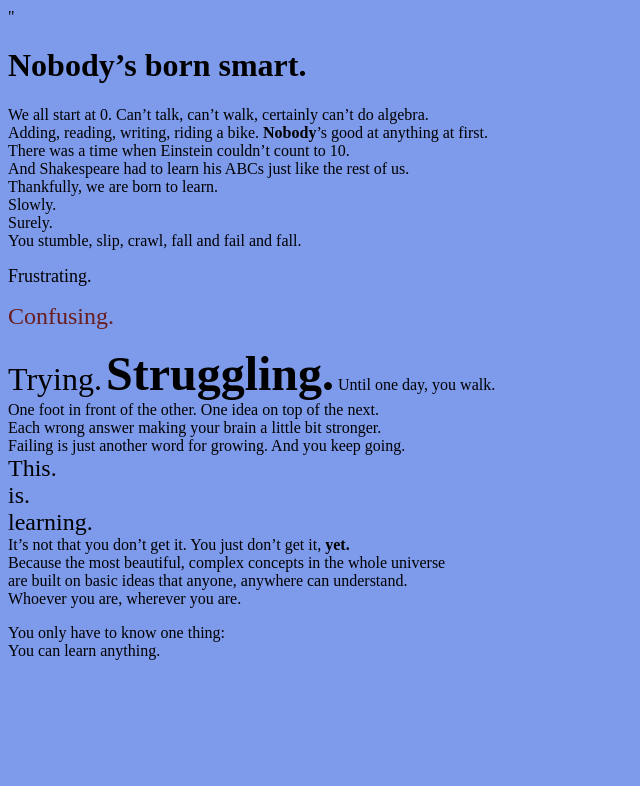
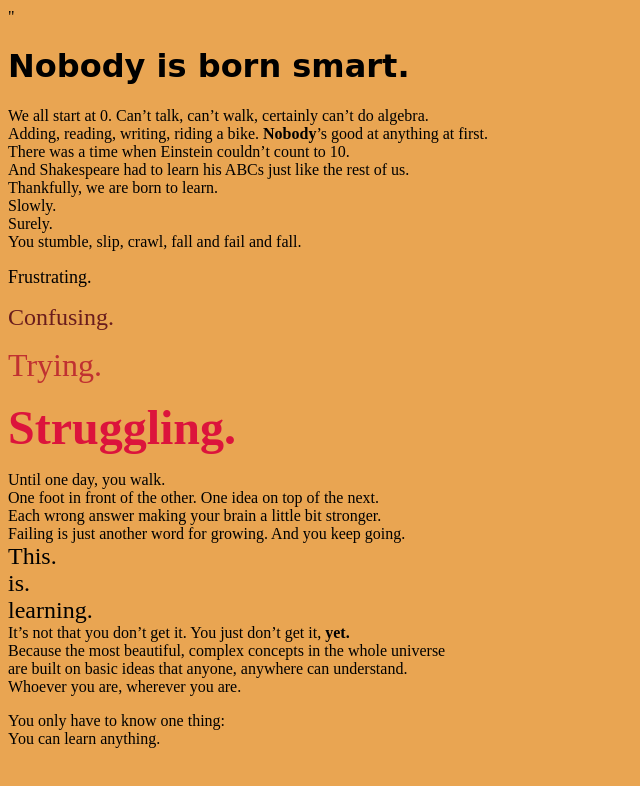
Before and after one commit to PEANUTPUDDIN0214/1-2-HTML-Text-Emphasis, a plain HTML site: page index.html in a window 1280 px wide. Shown: the whole page, without its empty margins (0-640 px from the left). Drawn offline with Linux system fonts and the light colour scheme.

Commit message:
Finally updated fully

```diff
--- a/index.html
+++ b/index.html
@@ -4,16 +4,19 @@
         <title>Challenge: You can learn text tags</title>
         <meta charset="utf-8">
     </head>
-    <body style="background-color:rgb(126, 154, 235)"></body>"
+    <body style="background-color:rgb(233, 165, 82)"></body>"
+
       <p>
-        <h1>Nobody’s born smart.</h1> We all start at 0. Can’t talk, can’t walk, certainly can’t do algebra.<br>
+        <h1 style="font-family:cursive;"> Nobody is born smart.</h1>
+
+        We all start at 0. Can’t talk, can’t walk, certainly can’t do algebra.<br>
         Adding, reading, writing, riding a bike. <strong>Nobody</strong>’s good at anything at first.<br>
         There was a time when Einstein couldn’t count to 10.<br>
         And Shakespeare had to learn his ABCs just like the rest of us.<br>
         Thankfully, we are born to learn.<br>
         Slowly.<br>
         Surely.<br> You stumble, slip, crawl, fall and fail and fall.<br>
-        <p style="color: black;"><font size=+1>Frustrating.</font></p><p style="color:rgb(106, 29, 29);"><font size=+2>Confusing.</font></p> <font size=+3>Trying.</font> <strong><font size=+4>Struggling.</font></strong>
+        <p style="color: black;"><font size=+1>Frustrating.</font></p><p style="color:rgb(106, 29, 29);"><font size=+2>Confusing.</font></p> <p style="color: rgb(192, 49, 49);"><font size=+3>Trying.</font></p><strong><p style="color:crimson;"><font size=+4>Struggling.</font></p></strong>
         Until one day, you walk.<br>
         One foot in front of the other. One idea on top of the next.<br>
         Each wrong answer making your brain a little bit stronger.<br>
@@ -29,5 +32,5 @@
         You only have to know one thing:<br>
         You can learn anything.
         </p>
-    </body>
+    </body></body>
 </html>
```
